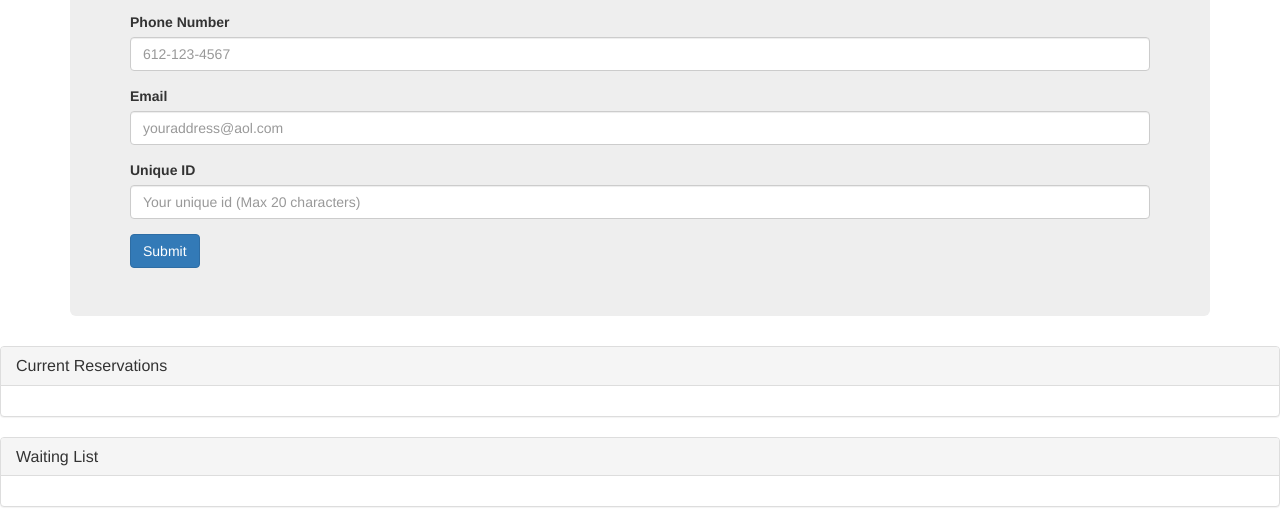
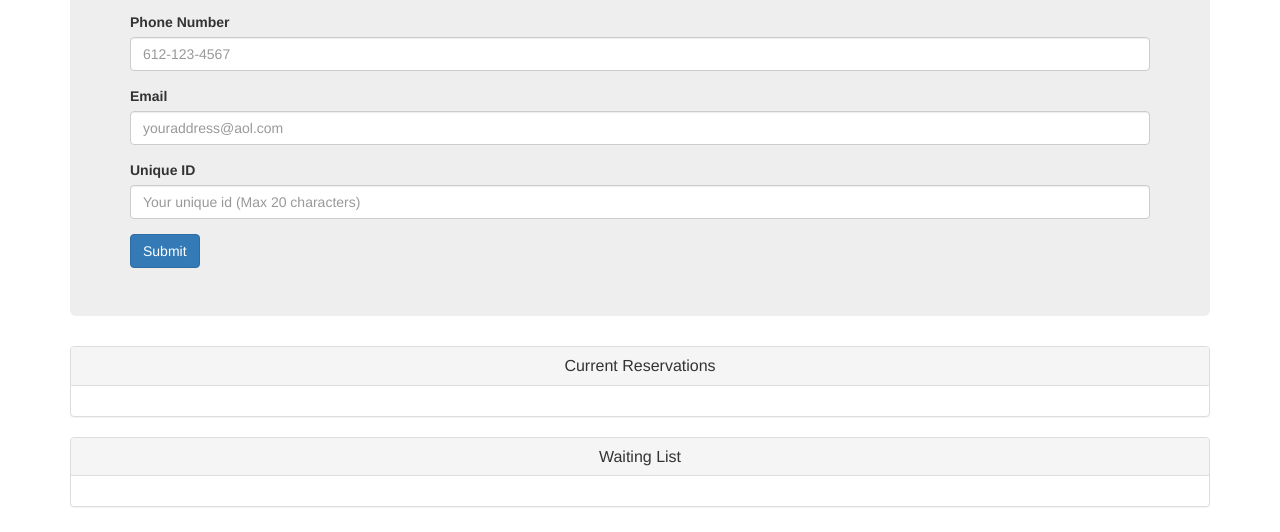
Before and after one commit to thecarlliu/Hot-Restaraunt, a website: page tables.html in a window 1280 px wide. Shown: the part 268-800 px from the top of the page. Drawn offline with nearby package versions, Linux system fonts and the light colour scheme.

Commit message:
centered current reservations on tables page

```diff
--- a/tables.html
+++ b/tables.html
@@ -41,12 +41,11 @@
             </form>
 
         </div>
-    </div>
 
                 <!-- Current Tables in Use -->
         <div class="panel panel-default">
             <div class="panel-heading">
-                        <h4 class="panel-title">Current Reservations</h4>
+                <h4 class="panel-title text-center">Current Reservations</h4>
             </div>
             <div class="panel-body" id="tableSection">
             </div>
@@ -55,13 +54,14 @@
         <!-- Waiting List Panel -->
         <div class="panel panel-default">
             <div class="panel-heading">
-                        <h4 class="panel-title">Waiting List</h4>
+                <h4 class="panel-title text-center">Waiting List</h4>
             </div>
             <div class="panel-body" id="waitlistSection">
             </div>
         </div>
     </div>
-        </div>
+
+
     <script type="text/javascript">
 
 
```
Lines whose indentation alone changed are shown as unchanged.
